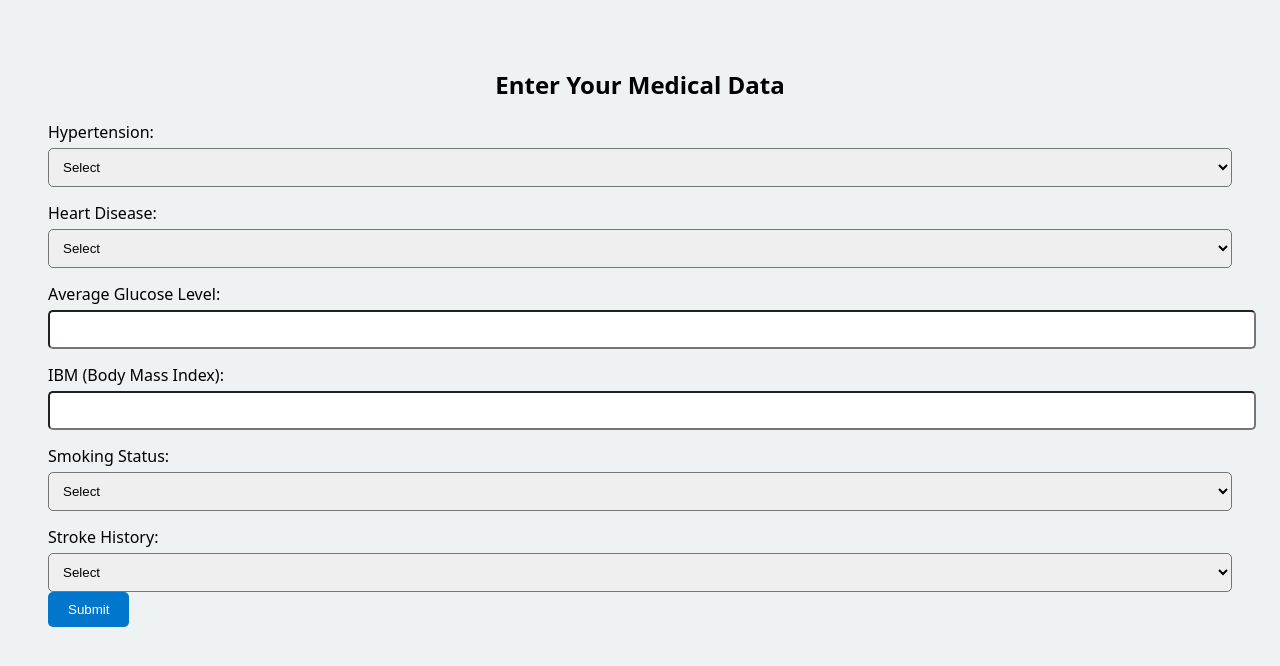
After one commit to DEEPIKA-KANTU-ltu/SS-Lab2, a Flask app: template templates/add_info.html in a window 1280 px wide. The commit adds this page. Shown: the top 666 px of the page. Run offline with Flask 3, Linux system fonts and the light colour scheme; the template is opened without the code that fills it, so the values that code supplies are empty.

Commit message:
Front end updates (Feedback, Medical data)
Created 2 frames for taking medical data and to get feed back.

```diff
--- /dev/null
+++ b/templates/add_info.html
@@ -0,0 +1,90 @@
+<!DOCTYPE html>
+<html lang="en">
+<head>
+    <meta charset="UTF-8">
+    <meta name="viewport" content="width=device-width, initial-scale=1.0">
+    <title>Add medical Information</title>
+    <style>
+        body {
+            font-family: system-ui, -apple-system, BlinkMacSystemFont, 'Segoe UI', Roboto, Oxygen, Ubuntu, Cantarell, 'Open Sans', 'Helvetica Neue', sans-serif;
+            background-color: #eef2f3;
+            padding: 40px;
+        }
+        .container {
+            max-width: 600px;
+            margin: auto;
+            background: white;
+            border-radius: 10px;
+            box-shadow: 0 0 10px rgba(0,0,0,0);
+        }
+        h2 {
+            text-align: center;
+        }
+        label {
+             display: block;
+             margin-top: 15px;
+        }
+        input, select{
+            width: 100%;
+            padding: 10px;
+            margin-top: 5px;
+            border-radius: 5px;
+            border: 1px soid #ccc;
+        }
+        button {
+            margin-top: 2-px;
+            padding: 10px 20px;
+            background-color: #0077cc;
+            color: white;
+            border: none;
+            border-radius: 5px;
+            cursor: pointer;
+        }
+        button:hover{background-color: #005998;}
+    </style>
+</head>
+<body>
+    <div class "container">
+        <h2>Enter Your Medical Data</h2>
+        <form method="POST">
+            <label for="hypertension">Hypertension: </label>
+            <select name="hypertension" id="hypertension" required>
+                <option value="">Select</option>
+                <option value="0">No Hypertension</option>
+                <option value="1">Have Hypertension</option>
+            </select>
+
+            <label for="heart_disease">Heart Disease: </label>
+            <select name="heart_disease" id="heart_disease" required>
+                <option value="">Select</option>
+                <option value="0">No</option>
+                <option value="1">Yes</option>
+            </select>
+
+            <label for="avg_glucose_level">Average Glucose Level: </label>
+            <input type="number" name="avg_glucose_level" id="avg_glucose_level" required>
+
+            <label for="ibm">IBM (Body Mass Index): </label>
+            <input type="number" name="ibm" id="ibm" required>
+
+
+            <label for="smoking_status">Smoking Status: </label>
+            <select name="smoking_status" id="smoking_status" required>
+                <option value="">Select</option>
+                <option value="0">Former Smoker</option>
+                <option value="1">Never Smoked</option>
+                <option value="2">Current Smoker</option>
+                <option value="3">Unknown</option>
+            </select>
+
+            <label for="stroke">Stroke History: </label>
+            <select name="stroke" id="stroke" required>
+                <option value="">Select</option>
+                <option value="0">No Stroke</option>
+                <option value="1">Had a Stroke</option>
+            </select>
+            <button type="submit">Submit</button>
+        </form>
+    </div>
+</body>
+</html>
```
Also changed, not shown: templates/feedback.html (added, +72 -0 lines), templates/edit_user.html (line endings or trailing spaces), templates/login.html (line endings or trailing spaces), templates/register.html (line endings or trailing spaces), templates/users.html (line endings or trailing spaces).
